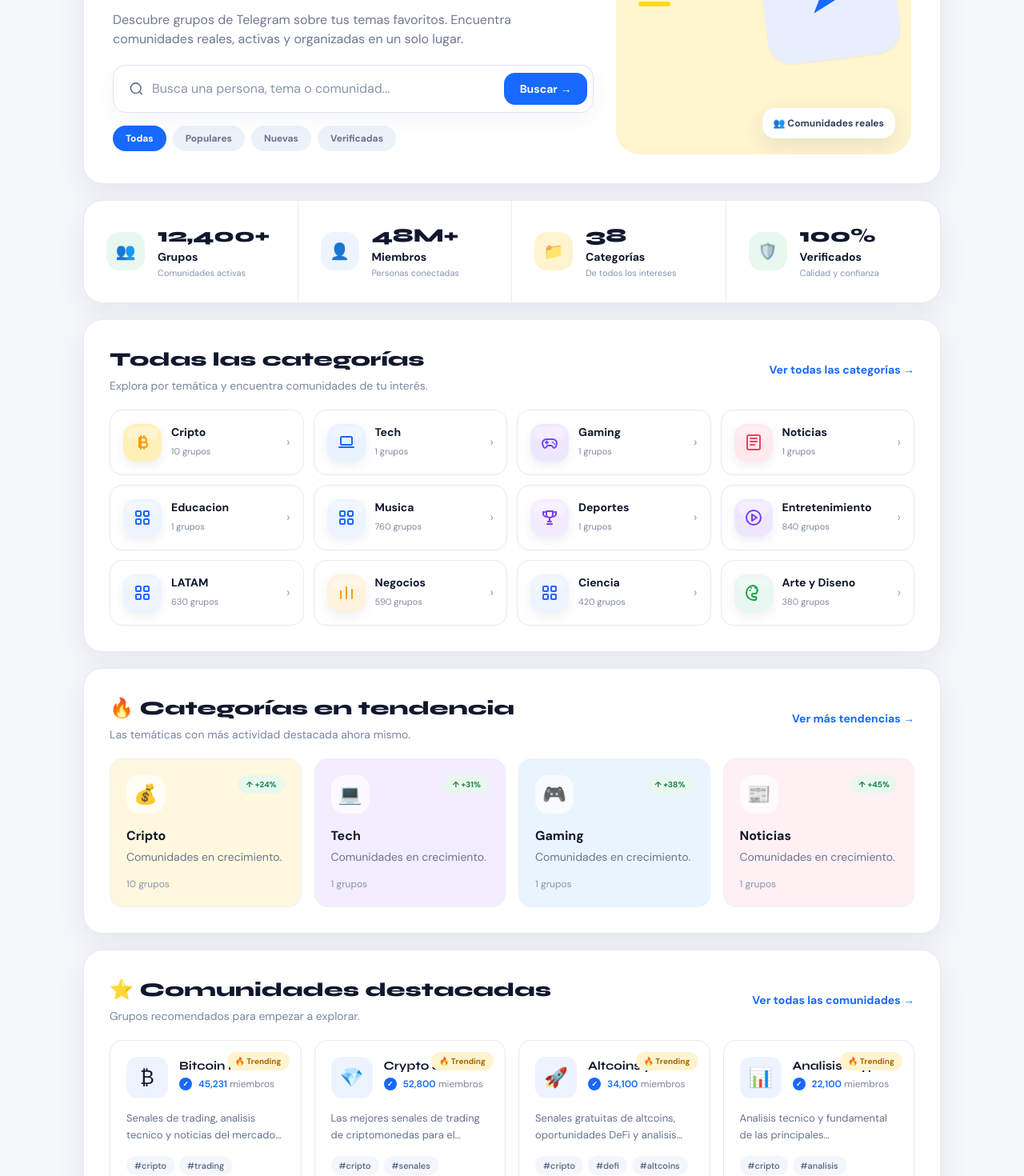
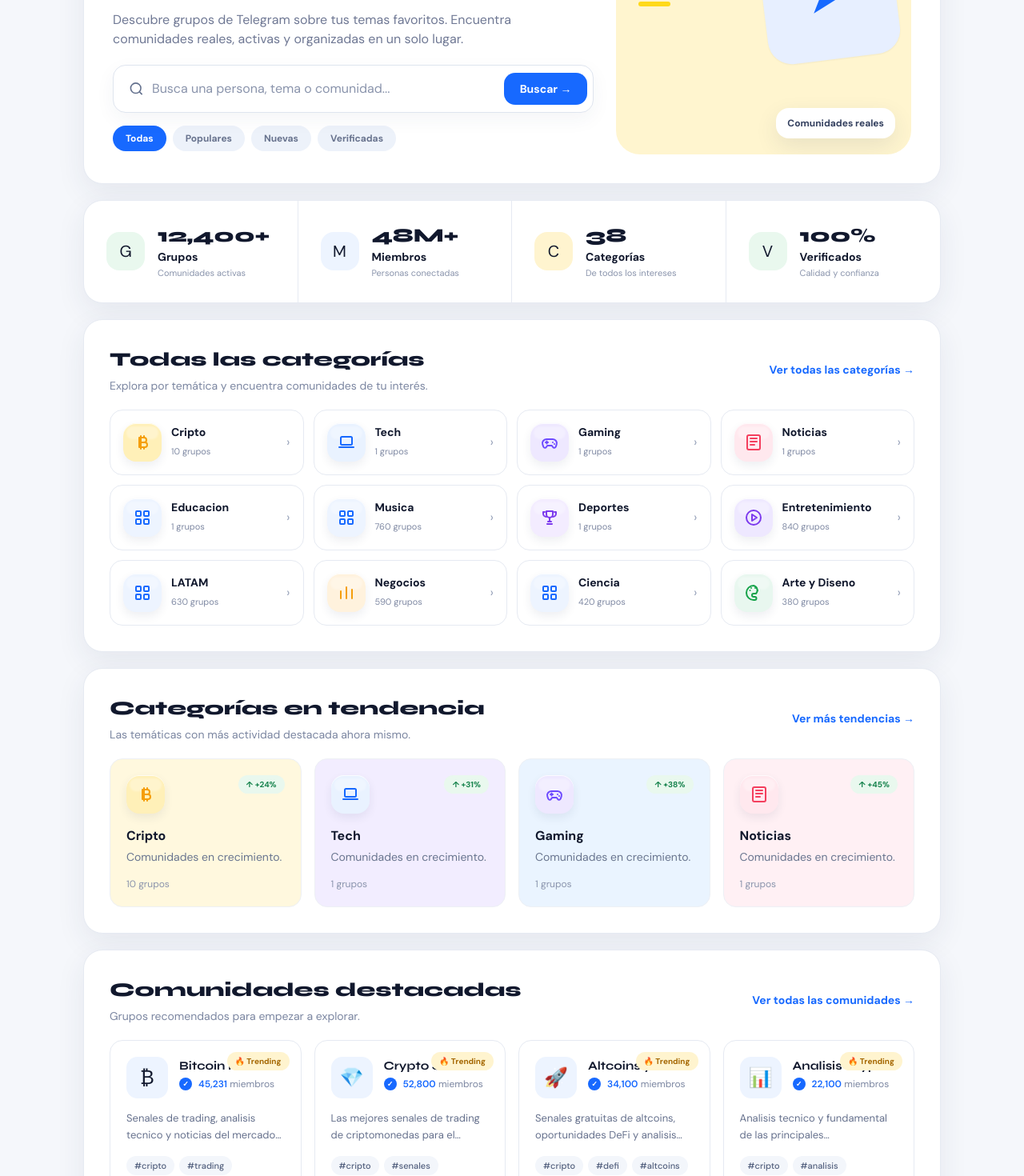
Before and after one commit to gaelnav1/tgonly, a Next.js app: page / in a window 1280 px wide. Shown: the part 360-1830 px from the top of the page at 80% size. Built offline with nearby package versions, Linux system fonts and the light colour scheme; no server answers; the database is empty.

Commit message:
Design: remove remaining native emoji glyphs from homepage UI

```diff
--- a/app/page.tsx
+++ b/app/page.tsx
@@ -6,6 +6,7 @@
 import GroupCard from '@/components/GroupCard'
 import SearchBar from '@/components/SearchBar'
 import Navbar from '@/components/Navbar'
+import CategoryIcon from '@/components/CategoryIcon'
 
 // ✅ Metadata estática para la homepage
 export const metadata: Metadata = {
@@ -113,7 +114,7 @@
                   <div className="w-10 h-1.5 rounded-full bg-[#ffd91a] mt-4"/>
                 </div>
                 <div className="absolute right-5 top-1/2 -translate-y-1/2 w-[45%] aspect-square max-w-[170px] rounded-[30px] bg-[#e7efff] rotate-[-7deg] flex items-center justify-center text-[70px] text-[#1769ff] shadow-sm">➤</div>
-                <div className="absolute right-5 bottom-5 rounded-2xl bg-white shadow-[0_10px_28px_rgba(39,56,95,.10)] px-3.5 py-2.5 text-[12px] font-bold text-[#34405f]">👥 Comunidades reales</div>
+                <div className="absolute right-5 bottom-5 rounded-2xl bg-white shadow-[0_10px_28px_rgba(39,56,95,.10)] px-3.5 py-2.5 text-[12px] font-bold text-[#34405f]">Comunidades reales</div>
                 <div className="absolute right-7 top-4 text-[#f1c900] text-2xl font-black">〃</div>
               </div>
             </div>
@@ -122,7 +123,7 @@
           <section className="tg-surface grid grid-cols-2 lg:grid-cols-4 gap-0 mb-5 overflow-hidden">
             {[['12,400+','Grupos','Comunidades activas','#e9f8ee'],['48M+','Miembros','Personas conectadas','#edf4ff'],['38','Categorías','De todos los intereses','#fff4cf'],['100%','Verificados','Calidad y confianza','#e9f8ee']].map(([n,l,s,bg],i)=>(
               <div key={l} className={`p-6 sm:p-7 flex items-center gap-4 ${i<3?'lg:border-r border-[#e6eaf2]':''}`}>
-                <div className="w-12 h-12 rounded-2xl flex items-center justify-center text-xl" style={{background:bg}}>{i===0?'👥':i===1?'👤':i===2?'📁':'🛡️'}</div>
+                <div className="w-12 h-12 rounded-2xl flex items-center justify-center text-xl" style={{background:bg}}>{i===0?'G':i===1?'M':i===2?'C':'V'}</div>
                 <div><div className="font-syne font-extrabold text-xl sm:text-2xl">{n}</div><div className="font-bold text-sm">{l}</div><div className="text-[11px] text-[#8a94ac] mt-0.5">{s}</div></div>
               </div>
             ))}
@@ -142,7 +143,7 @@
           <section className="tg-surface p-6 sm:p-8 mb-5">
             <div className="flex items-center justify-between mb-5">
               <div>
-                <h2 className="font-syne font-extrabold text-[24px]">🔥 Categorías en tendencia</h2>
+                <h2 className="font-syne font-extrabold text-[24px]">Categorías en tendencia</h2>
                 <p className="text-sm text-[#7b86a1] mt-1">Las temáticas con más actividad destacada ahora mismo.</p>
               </div>
               <Link href="/grupos" className="text-[#1769ff] text-sm font-bold">Ver más tendencias →</Link>
@@ -154,7 +155,7 @@
                 return (
                   <Link key={cat.slug} href={`/grupos/${cat.slug}`} className="rounded-2xl p-5 border border-[#edf0f5] hover:-translate-y-0.5 transition-all" style={{background:pastel}}>
                     <div className="flex items-start justify-between gap-3">
-                      <div className="w-12 h-12 rounded-2xl bg-white/70 flex items-center justify-center text-2xl">{cat.emoji}</div>
+                      <CategoryIcon slug={cat.slug} />
                       <span className="rounded-full bg-[#e9f8ee] px-2.5 py-1 text-[10px] font-bold text-[#17834d]">↑ +{24+i*7}%</span>
                     </div>
                     <h3 className="font-bold mt-4">{cat.name}</h3>
@@ -169,7 +170,7 @@
           <section className="tg-surface p-6 sm:p-8 mb-5">
             <div className="flex items-center justify-between mb-5">
               <div>
-                <h2 className="font-syne font-extrabold text-[24px]">⭐ Comunidades destacadas</h2>
+                <h2 className="font-syne font-extrabold text-[24px]">Comunidades destacadas</h2>
                 <p className="text-sm text-[#7b86a1] mt-1">Grupos recomendados para empezar a explorar.</p>
               </div>
               <Link href="/buscar" className="text-[#1769ff] text-sm font-bold">Ver todas las comunidades →</Link>
@@ -189,7 +190,7 @@
               </p>
             </div>
             <div className="grid grid-cols-2 gap-3">
-              {[['🔎','Descubre rápido'],['🛡️','Grupos verificados'],['👥','Más comunidades'],['⚡','Siempre actualizado']].map(([i,t])=>(
+              {[['D','Descubre rápido'],['V','Grupos verificados'],['C','Más comunidades'],['A','Siempre actualizado']].map(([i,t])=>(
                 <div key={t} className="rounded-2xl border border-[#e6eaf2] p-4 bg-[#f9fbff]">
                   <div className="w-10 h-10 rounded-xl bg-[#edf4ff] flex items-center justify-center mb-3">{i}</div>
                   <p className="font-bold text-sm">{t}</p>
```
